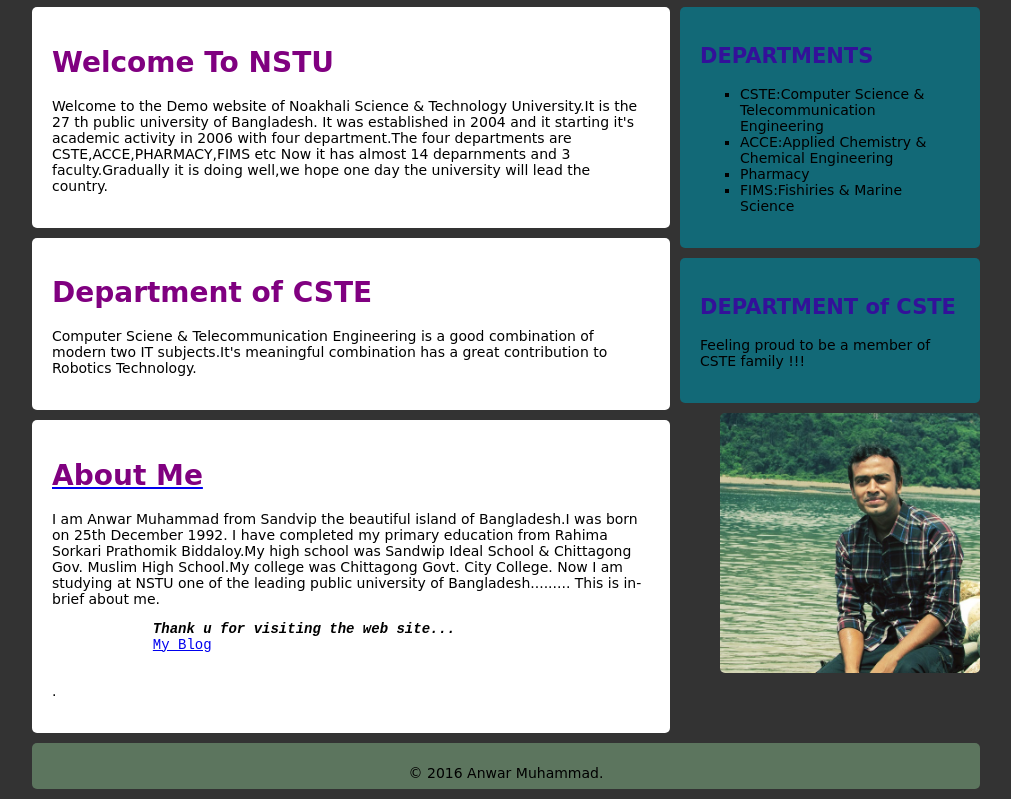
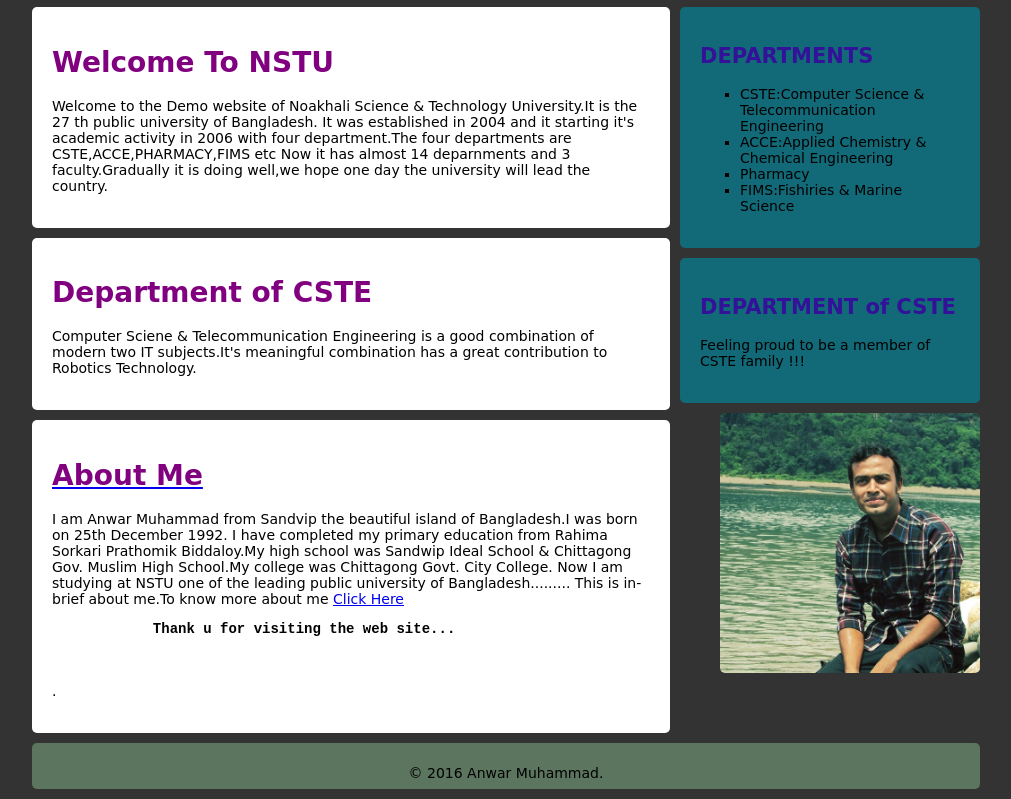
Before and after one commit to anwarmuhammad/nstu, a plain HTML site: page index.html in a window 1280 px wide. Shown: the part 183-982 px from the top of the page, without its empty margins (134-1145 px from the left). Drawn offline with Linux system fonts and the light colour scheme.

Commit message:
Update index.html

```diff
--- a/index.html
+++ b/index.html
@@ -113,12 +113,12 @@
         I am Anwar Muhammad from Sandvip the beautiful island of Bangladesh.I was born on 25th December 1992.
         I have completed my primary education from Rahima Sorkari Prathomik Biddaloy.My high school was Sandwip Ideal School & Chittagong Gov. Muslim High School.My college was Chittagong Govt. City College.
         Now I am studying at NSTU one of the leading public university of Bangladesh.........
-        This is in-brief about me.
+        This is in-brief about me.To know more about me <a href="http://www.anwar-muhammad.me/">Click Here</a>
         <br>
 
           <pre>
-            <b><i>Thank u for visiting the web site...</i></b>
-            <a href="http://www.anwar-muhammad.me/blog">My Blog</a>
+            <b>Thank u for visiting the web site...</b>
+
           </pre>.
 
       </p>
```
